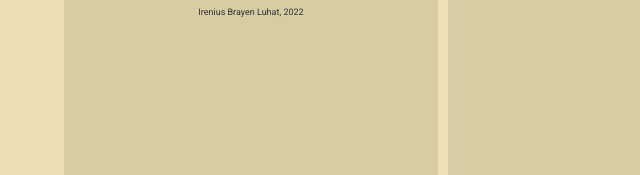
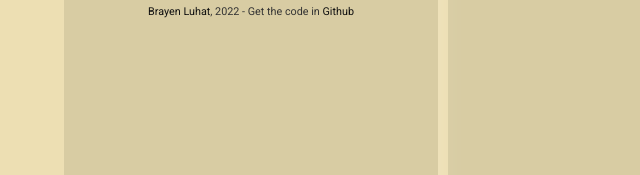
Before and after one commit to brayenid/bookshelf, a plain HTML site: page index.html in a window 1280 px wide. Shown: the part 572-747 px from the top of the page, 0-640 px from the left. Drawn offline with Linux system fonts and the light colour scheme; some packages are replaced by stand-ins of ours; a script that the page names is missing.

Commit message:
add credit

```diff
--- a/index.html
+++ b/index.html
@@ -32,7 +32,7 @@
           <label for="checkbox">Check jika buku telah dibaca</label>
           <input type="submit" value="Masukan" id="submit" />
         </form>
-        <span class="kopi">Irenius Brayen Luhat, 2022</span>
+        <span class="kopi"><a href="https://brayenluhat.xyz" target="_blank">Brayen Luhat</a>, 2022 - Get the code in <a href="https://github.com/brayenid/bookshelf" target="_blank">Github</a></span>
       </aside>
       <main>
         <div class="fiturEdit" id="fiturEdit">
--- a/style.css
+++ b/style.css
@@ -15,6 +15,10 @@ h3 {
 }
 button {
   cursor: pointer;
+}
+a {
+  color: #111;
+  text-decoration: none;
 }
 .container {
   width: 90%;
@@ -383,7 +387,7 @@ main {
   -o-border-radius: 4px;
 }
 .kopi {
-  font-size: 0.5em;
+  font-size: 0.6em;
   margin-top: 10px;
 }
 .cariMuncul {
```
